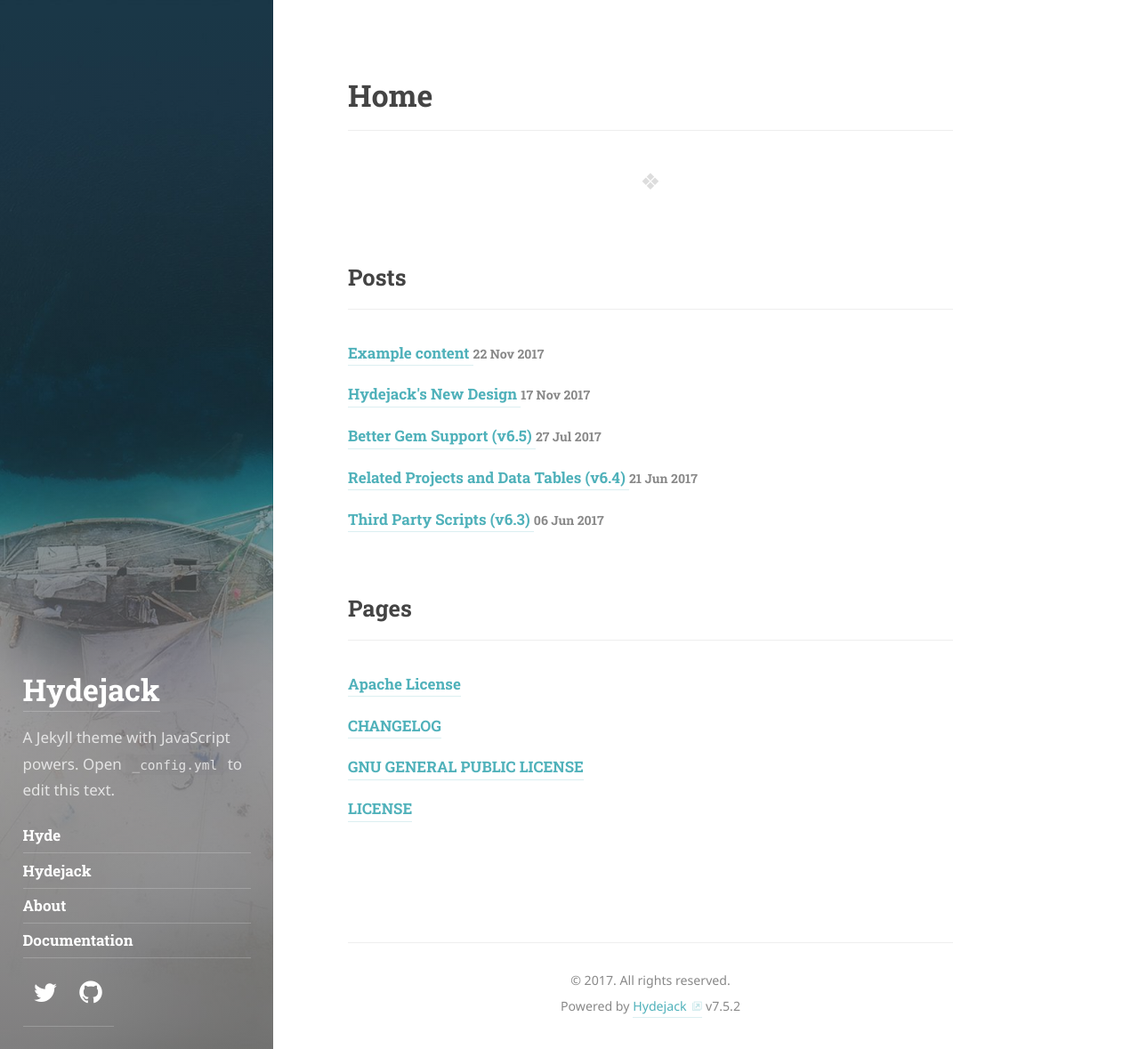
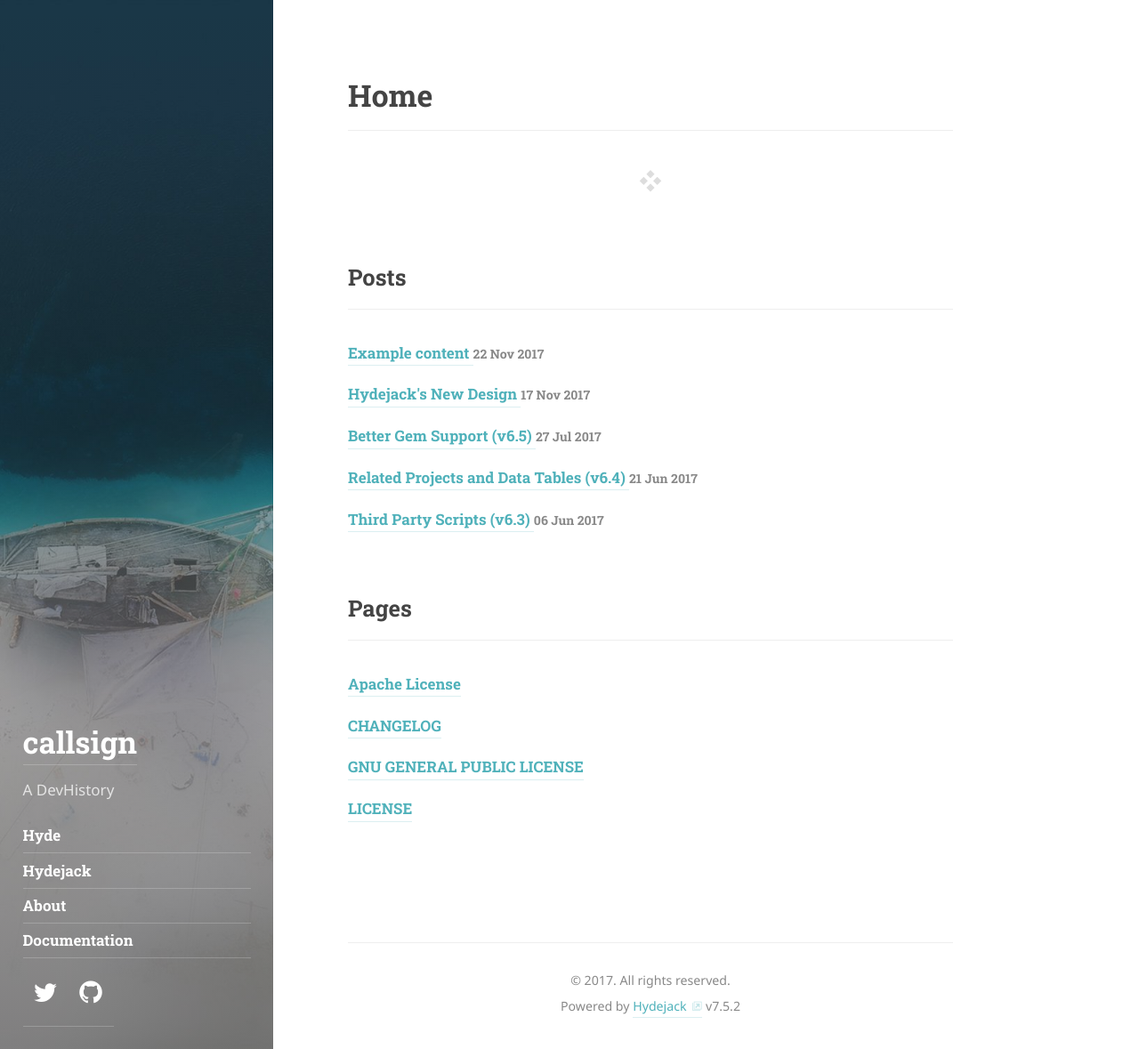
Before and after one commit to callsign88/callsign88.github.io, a Jekyll site: the page built from index.markdown, in a window 1280 px wide and 1179 px high. Shown: the whole window at 89% size. Built offline with Jekyll 4.4.1, drawn with Linux system fonts in a browser that asks for light colours; some web fonts are replaced; the list of posts is cut into pages by our own code.

Commit message:
Update _config.yml: Update Hydejack theme configuration

```diff
--- a/_config.yml
+++ b/_config.yml
@@ -19,22 +19,19 @@
 
 # Language of your content in 2-letter code, e.g.: en, de.
 # You may also provide a location, e.g.: en-us, de_AT.
-lang:                  en
+lang:                  ko
 
 # The title of your blog. Used in the sidebar and the browser tab.
-title:                 Hydejack
+title:                 callsign
 
 # A short description (~150 chars) of the page used for the meta description tag.
 # Can use markdown, but no more than one paragraph (enforced by `>`)
 description:           >
-  A Jekyll theme with JavaScript powers. "Best Theme by a Mile".
-  Combines the best of static sites and modern web apps.
-  Open `_config.yml` to edit this text.
+  A DevBlogs
 
 # A shorter description for the sidebar.
 tagline:               >
-  A Jekyll theme with JavaScript powers.
-  Open `_config.yml` to edit this text.
+  A DevHistory
 
 # A list of keywords for your blog
 keywords:              []
@@ -45,8 +42,8 @@
 # This should be the same author as first entry in `_data/authors.yml`.
 # Duplication is necessary due to the `jekyll-feed`, `jekyll-seo-tag` plugin.
 author:
-  name:                <firstname> <lastname>
-  email:               <mail@domain.tld>
+  name: callsign
+  email: callsign88@gmail.com
   # Used by `jekyll-seo-tag`:
   # twitter:             <username>
 
```
